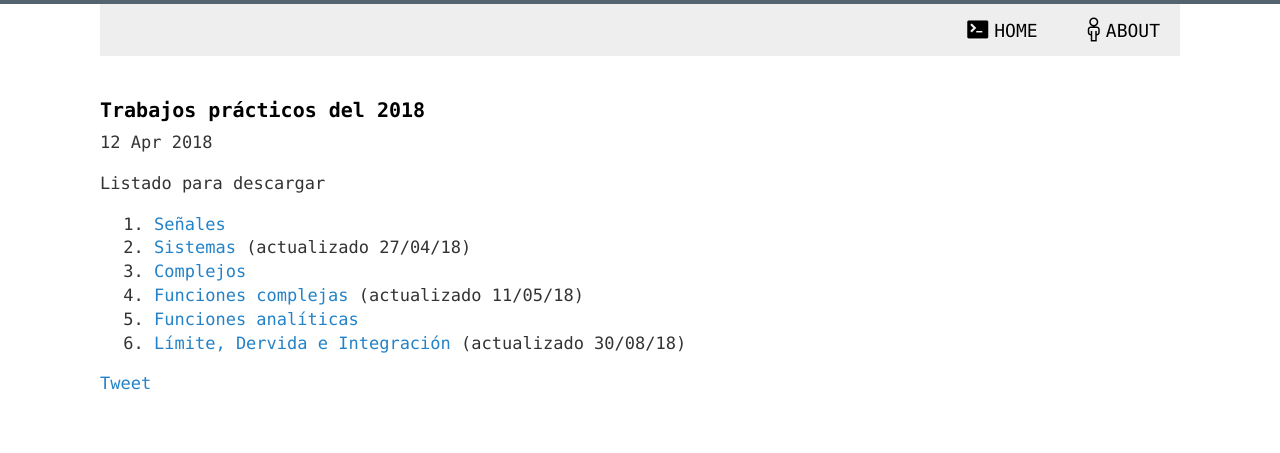
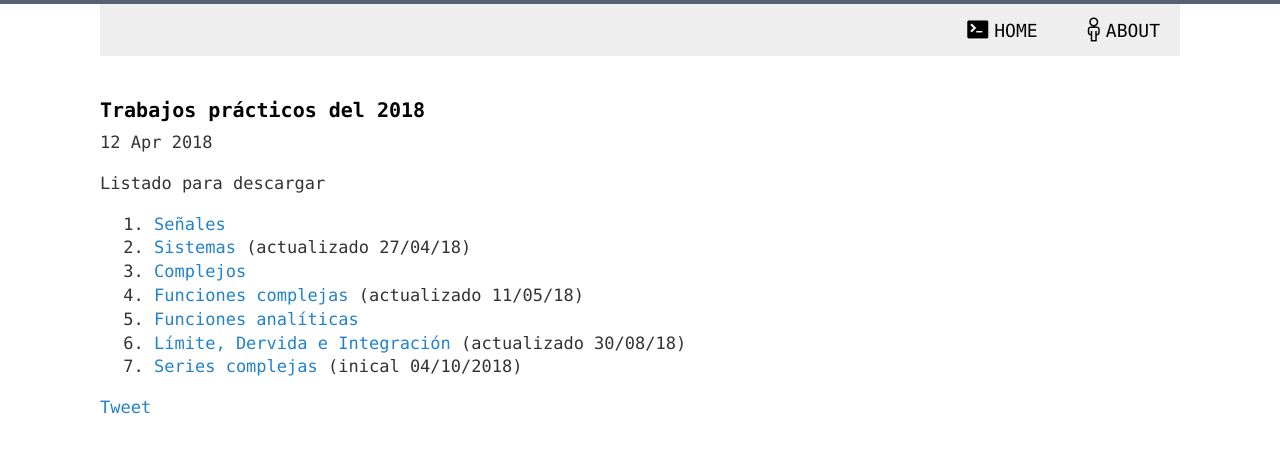
Before and after one commit to 1nv1/UTN-FRN-ASS, a Jekyll site: the page built from _posts/2018-04-12-TPs2018.markdown, in a window 1280 px wide. Shown: the top 453 px of the page. Built offline with Jekyll 4.4.1, drawn with Linux system fonts in a browser that asks for light colours; comment, search, counter and statistics services are not loaded.

Commit message:
Agrego el TP07

```diff
--- a/_posts/2018-04-12-TPs2018.markdown
+++ b/_posts/2018-04-12-TPs2018.markdown
@@ -15,3 +15,4 @@ Listado para descargar
 4. <a href="https://drive.google.com/open?id=1Hh-onJGjVZkXNVYOza1q0eBOygqBC1mR" target="_blanck">Funciones complejas</a> (actualizado 11/05/18)
 5. <a href="https://drive.google.com/open?id=1pTuY87IQkYD59T2C_Hyy00ueQYONmeYs" target="_blanck">Funciones analíticas</a>
 6. <a href="https://drive.google.com/open?id=1_hQs8kU6FmGC4FPuwAcTwpFKtu45-hnY" target="_blanck">Límite, Dervida e Integración</a> (actualizado 30/08/18)
+7. <a href="https://drive.google.com/open?id=1IP4swlrnRN9cFDWd_nPmm5Rydg6MNWHA" target="_blank">Series complejas</a> (inical 04/10/2018)
```
